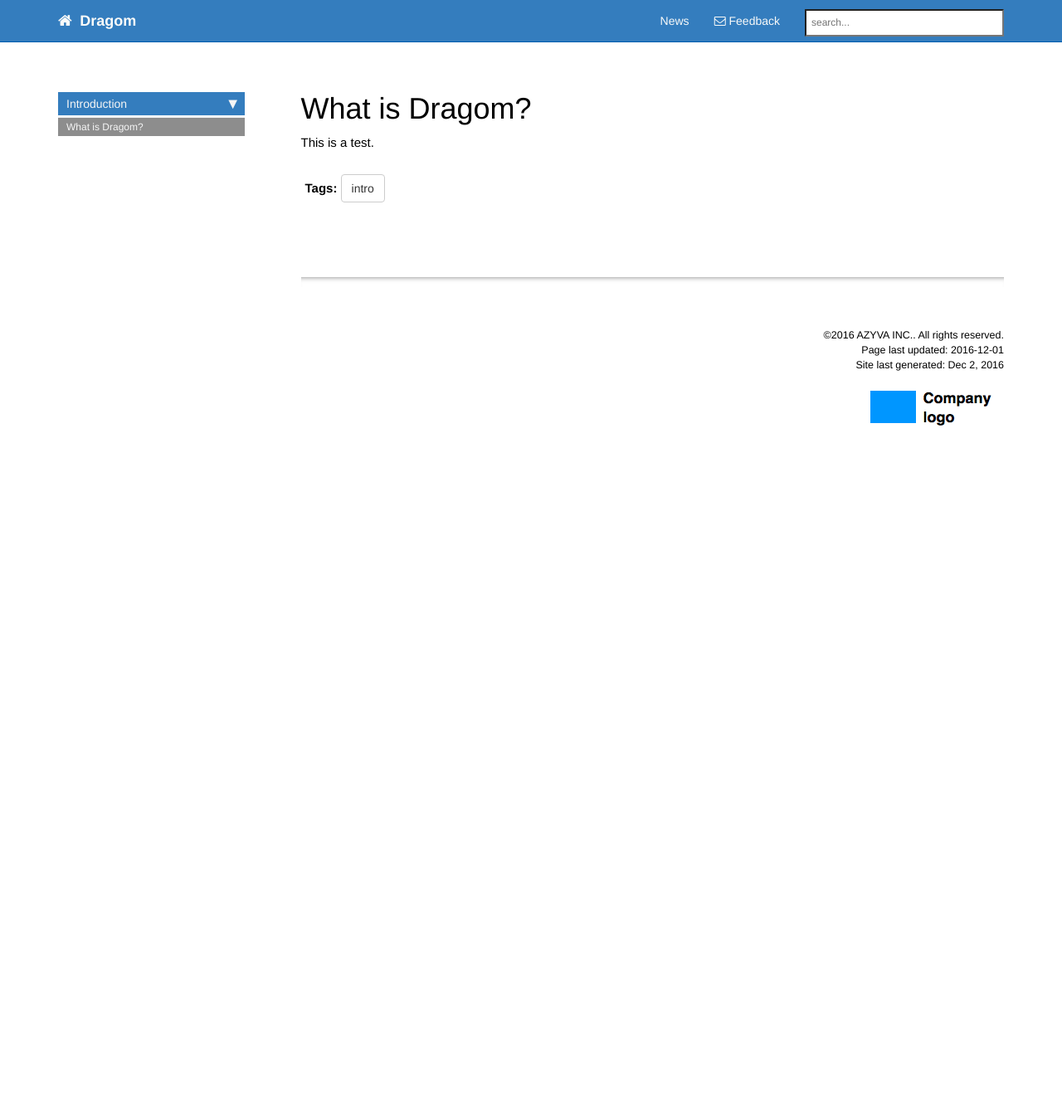
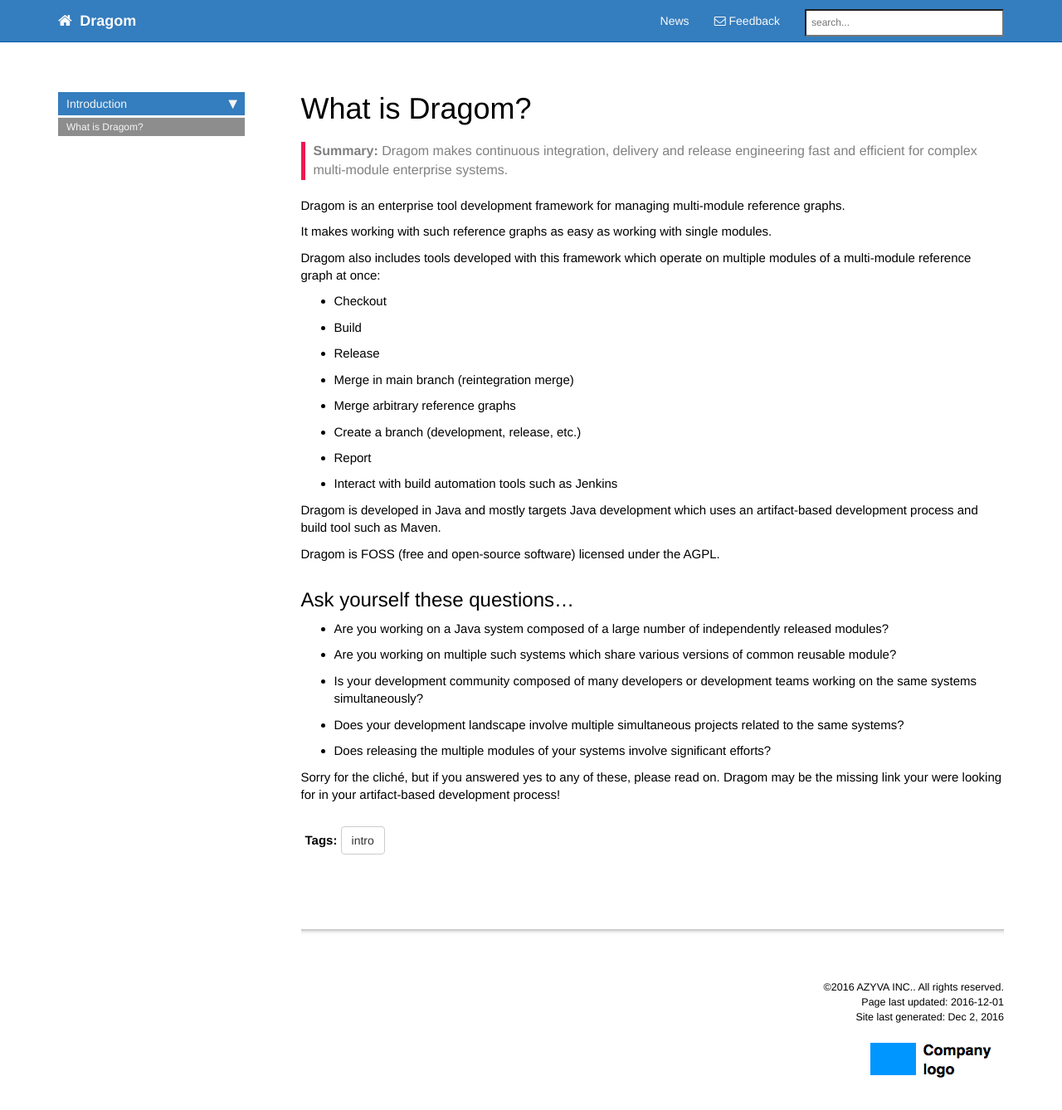
Before and after one commit to azyva/dragom-site, a Jekyll site: the page built from pages/intro/what-is-dragom.md, in a window 1280 px wide and 1375 px high. Shown: the top 1338 px of the window at 83% size. Built offline with Jekyll 4.4.1, drawn with Linux system fonts in a browser that asks for light colours; nearby versions of some CDN libraries; comment, search, counter and statistics services are not loaded.

Commit message:
New contents.

```diff
--- a/_data/sidebars/main_sidebar.yml
+++ b/_data/sidebars/main_sidebar.yml
@@ -13,3 +13,7 @@ entries:
       url: /what-is-dragom.html
       output: web
       type: homepage
+
+#    - title: History
+#      url: /history.html
+#      output: web
--- a/pages/intro/what-is-dragom.md
+++ b/pages/intro/what-is-dragom.md
@@ -3,7 +3,7 @@ title: What is Dragom?
 keywords: dragom
 last_updated: 2016-12-01
 tags: [intro]
-# summary: ""
+summary: "Dragom makes continuous integration, delivery and release engineering fast and efficient for complex multi-module enterprise systems."
 sidebar: main_sidebar
 permalink: what-is-dragom.html
 redirect_from: /index.html
@@ -11,4 +11,42 @@ toc: false
 # folder: intro
 ---
 
-This is a test.
+Dragom is an enterprise tool development framework for managing multi-module
+reference graphs.
+
+It makes working with such reference graphs as easy as working with single
+modules.
+
+Dragom also includes tools developed with this framework which operate on
+multiple modules of a multi-module reference graph at once:
+
+- Checkout
+- Build
+- Release
+- Merge in main branch (reintegration merge)
+- Merge arbitrary reference graphs
+- Create a branch (development, release, etc.)
+- Report
+- Interact with build automation tools such as Jenkins
+
+Dragom is developed in Java and mostly targets Java development which uses an
+artifact-based development process and build tool such as Maven.
+
+Dragom is FOSS (free and open-source software) licensed under the AGPL.
+
+## Ask yourself these questions...
+
+- Are you working on a Java system composed of a large number of independently
+  released modules?
+- Are you working on multiple such systems which share various versions of
+  common reusable module?
+- Is your development community composed of many developers or development
+  teams working on the same systems simultaneously?
+- Does your development landscape involve multiple simultaneous projects
+  related to the same systems?
+- Does releasing the multiple modules of your systems involve significant
+  efforts?
+
+Sorry for the cliché, but if you answered yes to any of these, please read on.
+Dragom may be the missing link your were looking for in your artifact-based
+development process!
```
Also changed, not shown: pages/intro/history.md (added, +12 -0 lines).
